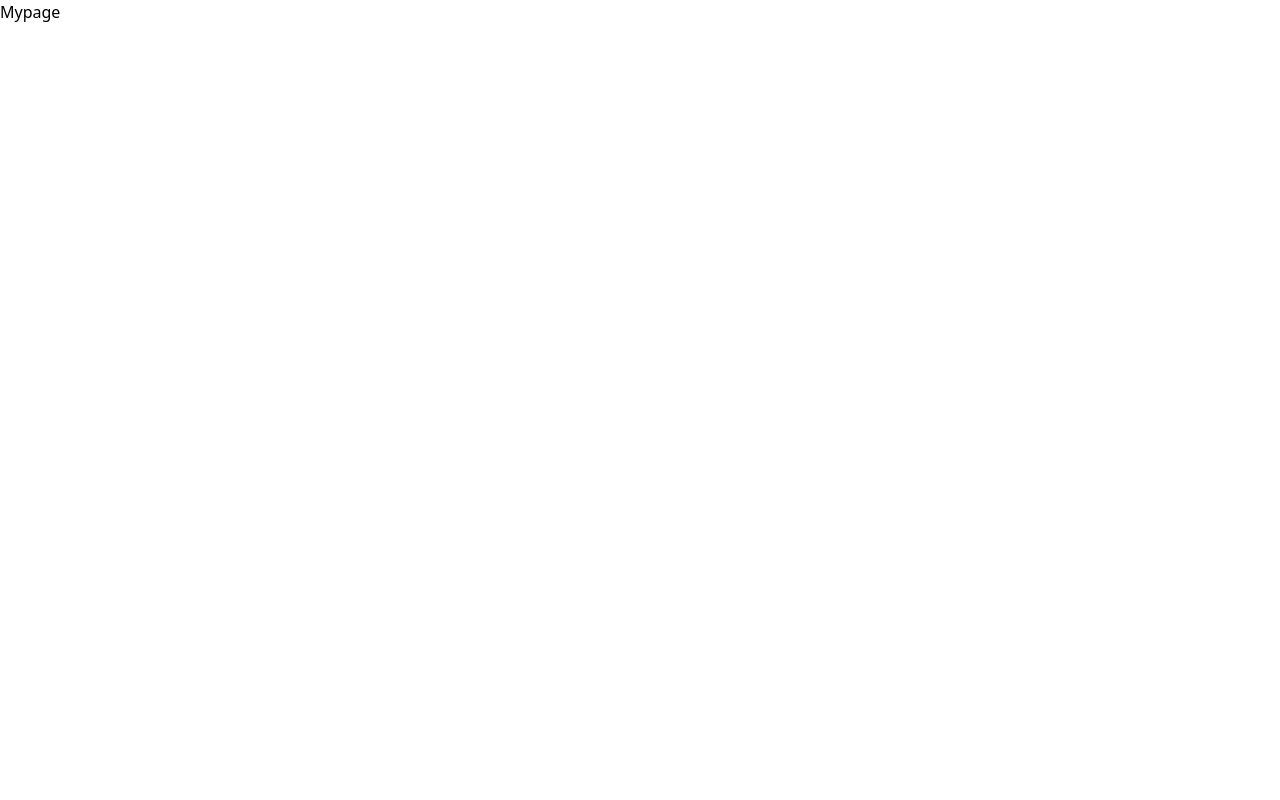
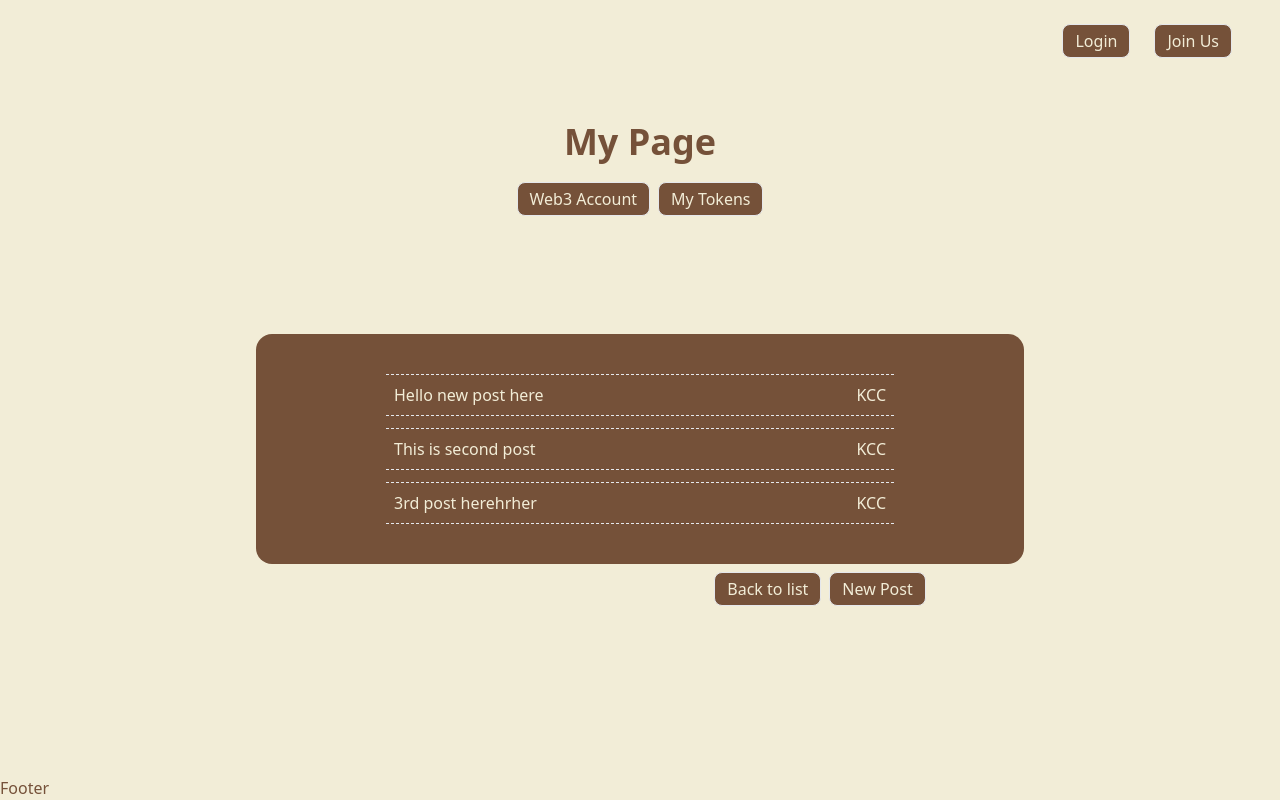
Before and after one commit to 96sunghyun/beb-04-KCC, a React (Create React App) app in the folder front/: page /mypage in a window 1280 px wide. Built offline with nearby package versions, Linux system fonts and the light colour scheme.

Commit message:
Add login & mypage

```diff
--- a/front/src/components/Button.js
+++ b/front/src/components/Button.js
@@ -1,15 +1,26 @@
 import { Link } from 'react-router-dom';
 
 const style = {
-    buttonDefault: `flex justify-center items-center px-3 py-1 border rounded-lg bg-[#755139] text-[#F2EDD7] select-none`
+    buttonDefault: `flex justify-center items-center text-center px-3 py-1 border rounded-lg bg-[#755139] text-[#F2EDD7] select-none`
 }
 
-export default function Button({ name, urlPath, isSubmit = false, onSubmit, disabled = false }) {
+export default function Button({ name="no name", urlPath="#",
+                                isSubmit = false, onSubmit, disabled = false,
+                                alert, alertMsg="no msg" }) {
 
     // For submitting
     if (isSubmit) {
         return (
-            <button onClick={onSubmit} className={style.buttonDefault + ` w-1/2` + `${disabled ? `` : ` hover:brightness-150`}`} disabled={disabled}>
+            <button onClick={onSubmit} className={style.buttonDefault + ` w-1/2 ${disabled ? `` : ` hover:brightness-150`}`} disabled={disabled}>
+                {name}
+            </button>
+        )
+    }
+
+    // For alert buttons
+    if (alert) {
+        return (
+            <button onClick={()=>window.alert(alertMsg)} className={style.buttonDefault + ` hover:brightness-150`}>
                 {name}
             </button>
         )
--- a/front/src/components/Input.js
+++ b/front/src/components/Input.js
@@ -1,6 +1,6 @@
 export default function Input({ inputName = "null", onChange, value }) {
     return (
-        <div className="flex space-x-4">
+        <div className="flex flex-col">
             <div>{inputName}</div>
             <input onChange={(e) => onChange(e.target.value)} value={value} type="text" className="text-[#755139]" />
         </div>
--- a/front/src/components/Message.js
+++ b/front/src/components/Message.js
@@ -1,3 +1,3 @@
-export default function Message() {
-    return "Message";
+export default function Message({ m }) {
+    return <div>{m}</div>;
 }
--- a/front/src/pages/Login.js
+++ b/front/src/pages/Login.js
@@ -1,3 +1,55 @@
+import Footer from "../components/Footer";
+import Navbar from "../components/Navbar";
+import WrapperBasic from "../components/WrapperBasic";
+import WrapperBody from "../components/WrapperBody";
+import Input from "../components/Input";
+import Button from "../components/Button";
+import Message from "../components/Message";
+
+import { useEffect, useState } from "react";
+
+const DEFAULT_BUTTON_TEXT = "Input ID/PW";
+
 export default function Login() {
-    return "Login";
+
+    // Signup POST failed?
+    const [fail, setFail] = useState(false);
+
+    const [buttonText, setButtonText] = useState(DEFAULT_BUTTON_TEXT)
+    const [disabled, setDisabled] = useState(true);
+
+    const [id, setId] = useState("");
+    const [pw, setPw] = useState("");
+
+    useEffect(() => {
+        if (id && pw) {
+            setDisabled(false);
+            setButtonText("Login!");
+        } else {
+            setDisabled(true);
+            setButtonText(DEFAULT_BUTTON_TEXT);
+        }
+    }, [id, pw])
+
+    const onSubmit = (e) => {
+        e.preventDefault();
+        console.log(id, pw);
+    }
+
+    return (
+        <WrapperBasic>
+            <Navbar backButton={true} />
+            <WrapperBody>
+                <div className="flex flex-col items-center space-y-6 w-full my-4">
+                    <div className="flex flex-col space-y-2 justify-center items-center">
+                        <Input inputName="ID" value={id} onChange={setId} />
+                        <Input inputName="PW" value={pw} onChange={setPw} />
+                    </div>
+                    <Button name={buttonText} isSubmit={true} onSubmit={onSubmit} disabled={disabled} />
+                    { fail ? <Message m="Login failed." /> : null }
+                </div>
+            </WrapperBody>
+            <Footer />
+        </WrapperBasic>
+    )
 }
--- a/front/src/pages/Mypage.js
+++ b/front/src/pages/Mypage.js
@@ -1,3 +1,64 @@
+import Footer from "../components/Footer";
+import Navbar from "../components/Navbar";
+import WrapperBasic from "../components/WrapperBasic";
+import WrapperBody from "../components/WrapperBody";
+import PostPreview from "../components/PostPreview"
+import Button from "../components/Button";
+
+const dummy = [
+    {
+        title: "Hello new post here",
+        creator: "KCC",
+        postId: "1"
+    },
+    {
+        title: "This is second post",
+        creator: "KCC",
+        postId: "2"
+    },
+    {
+        title: "3rd post herehrher",
+        creator: "KCC",
+        postId: "3"
+    }
+]
+
 export default function Mypage() {
-    return "Mypage";
+
+    return (
+        <WrapperBasic>
+            <Navbar />
+
+            <div className="flex flex-col items-center w-full mt-10">
+                <h1 className="text-4xl font-bold">My Page</h1>
+                <div className="w-1/2 flex justify-center mt-5 -mb-24 space-x-2">
+                    <Button name="Web3 Account" alert={true} alertMsg="Account address goes here!" />
+                    <Button name="My Tokens" alert={true} alertMsg="You have # tokens!" />
+                </div>
+            </div>
+
+            <WrapperBody>
+                <div className="flex flex-col gap-3 py-6 px-4 w-3/4">
+                    {
+                        dummy.map(d =>
+                            <PostPreview
+                                title={d.title}
+                                creator={d.creator}
+                                postId={d.postId}
+                                key={[d.title, d.creator, d.postId].join("|")}
+                            />)
+                    }
+                </div>
+
+                <div className="flex flex-col items-end w-full">
+                    <div className="w-1/2 flex justify-center mt-6 -mb-24 space-x-2">
+                        <Button name="Back to list" urlPath="main" />
+                        <Button name="New Post" urlPath="write" />
+                    </div>
+                </div>
+            </WrapperBody>
+
+            <Footer />
+        </WrapperBasic>
+    )
 }
--- a/front/src/pages/Signup.js
+++ b/front/src/pages/Signup.js
@@ -8,7 +8,7 @@ import Message from "../components/Message";
 
 import { useEffect, useState } from "react";
 
-const DEFAULT_BUTTON_TEXT = "Input Data First";
+const DEFAULT_BUTTON_TEXT = "Type Data";
 
 export default function Signup() {
 
@@ -42,13 +42,13 @@ export default function Signup() {
             <Navbar backButton={true} />
             <WrapperBody>
                 <div className="flex flex-col items-center space-y-6 w-full my-4">
-                    <div className="flex flex-col space-y-2 w-1/2 m-auto justify-center items-end">
+                    <div className="flex flex-col space-y-2 justify-center items-center">
                         <Input inputName="Name" value={name} onChange={setName} />
                         <Input inputName="ID" value={id} onChange={setId} />
                         <Input inputName="PW" value={pw} onChange={setPw} />
                     </div>
                     <Button name={buttonText} isSubmit={true} onSubmit={onSubmit} disabled={disabled} />
-                    { fail ? <Message /> : null }
+                    { fail ? <Message m="Signup failed." /> : null }
                 </div>
             </WrapperBody>
             <Footer />
```
